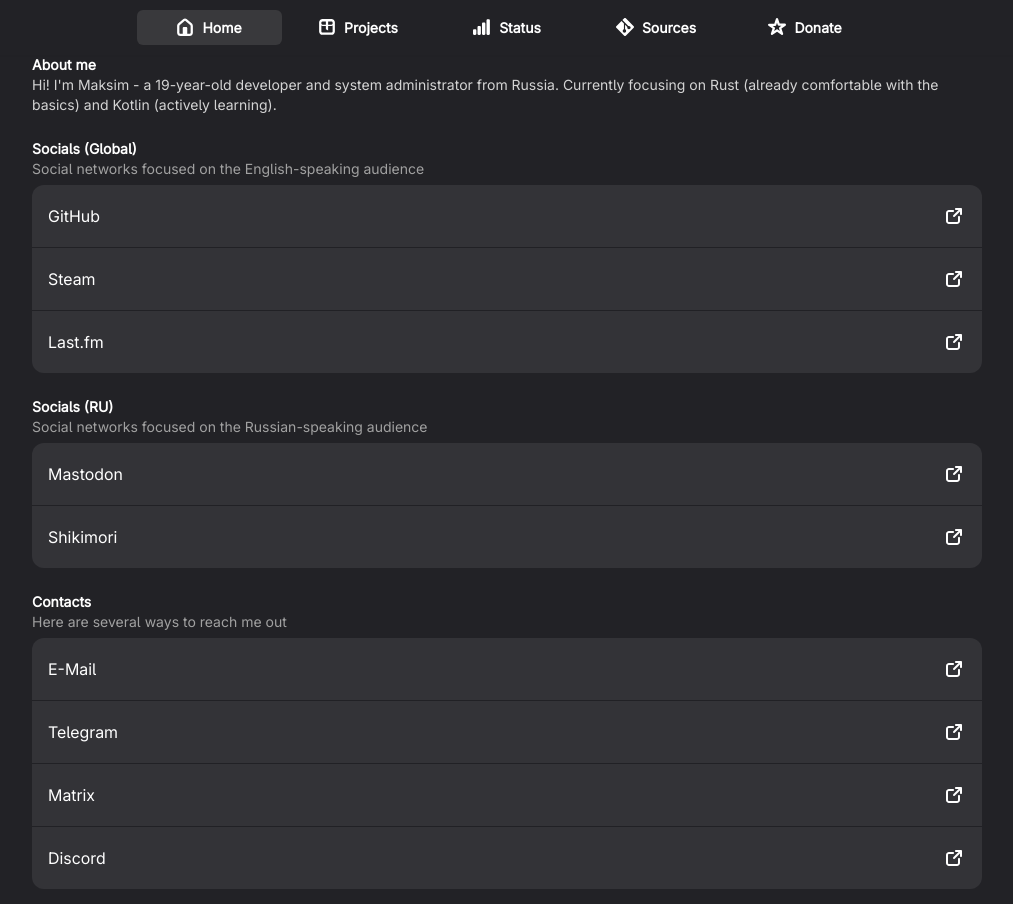
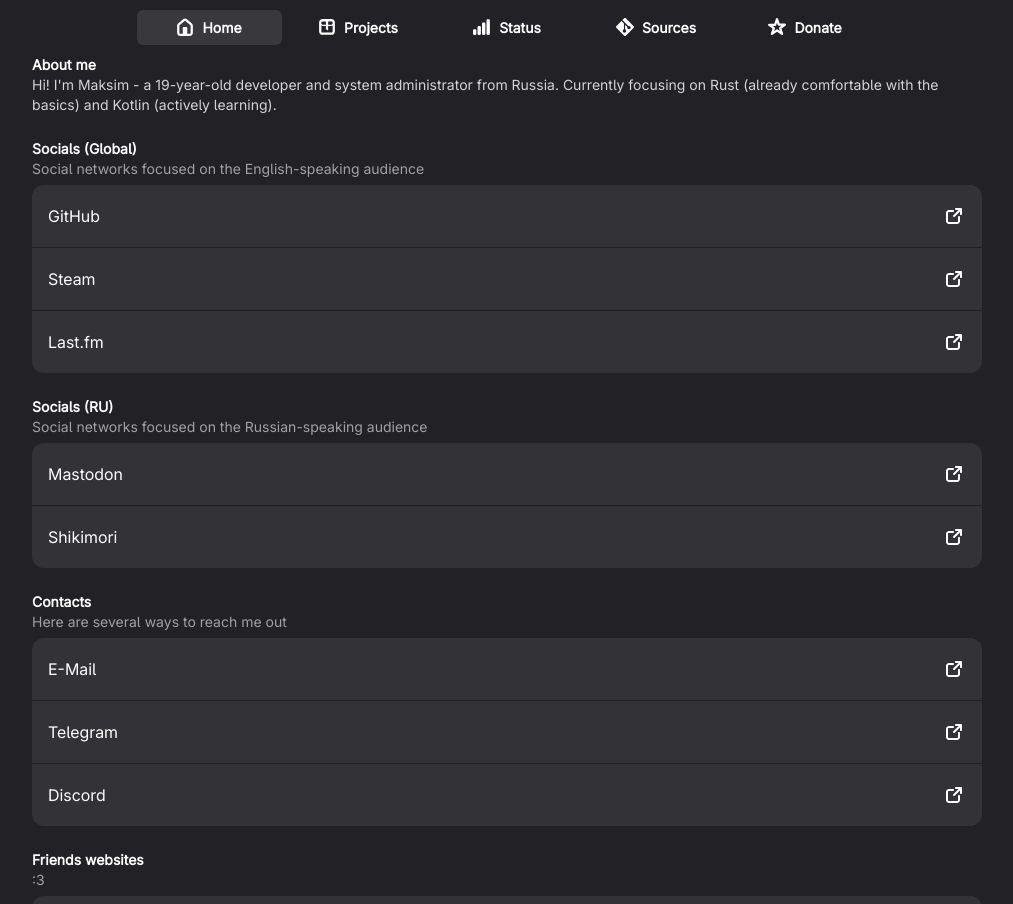
Before and after one commit to OctoBanon-Main/website, a Next.js app: page / in a window 1280 px wide. Shown: the top 904 px of the page, without its empty margins (133-1146 px from the left). Built offline with nearby package versions, Linux system fonts and the light colour scheme.

Commit message:
Update contact email and remove Matrix link

```diff
--- a/src/data/links.ts
+++ b/src/data/links.ts
@@ -10,9 +10,8 @@
 ];
 
 export const CONTACTS = [
-  { href: "mailto:me@octobanon.com", text: "E-Mail" },
+  { href: "mailto:octobanon@proton.me", text: "E-Mail" },
   { href: "https://t.me/OctoBanon", text: "Telegram" },
-  { href: "https://matrix.to/#/@octo:octobanon.com", text: "Matrix" },
   { href: "https://discord.com/users/839947810735521792", text: "Discord" }
 ];
 
```
